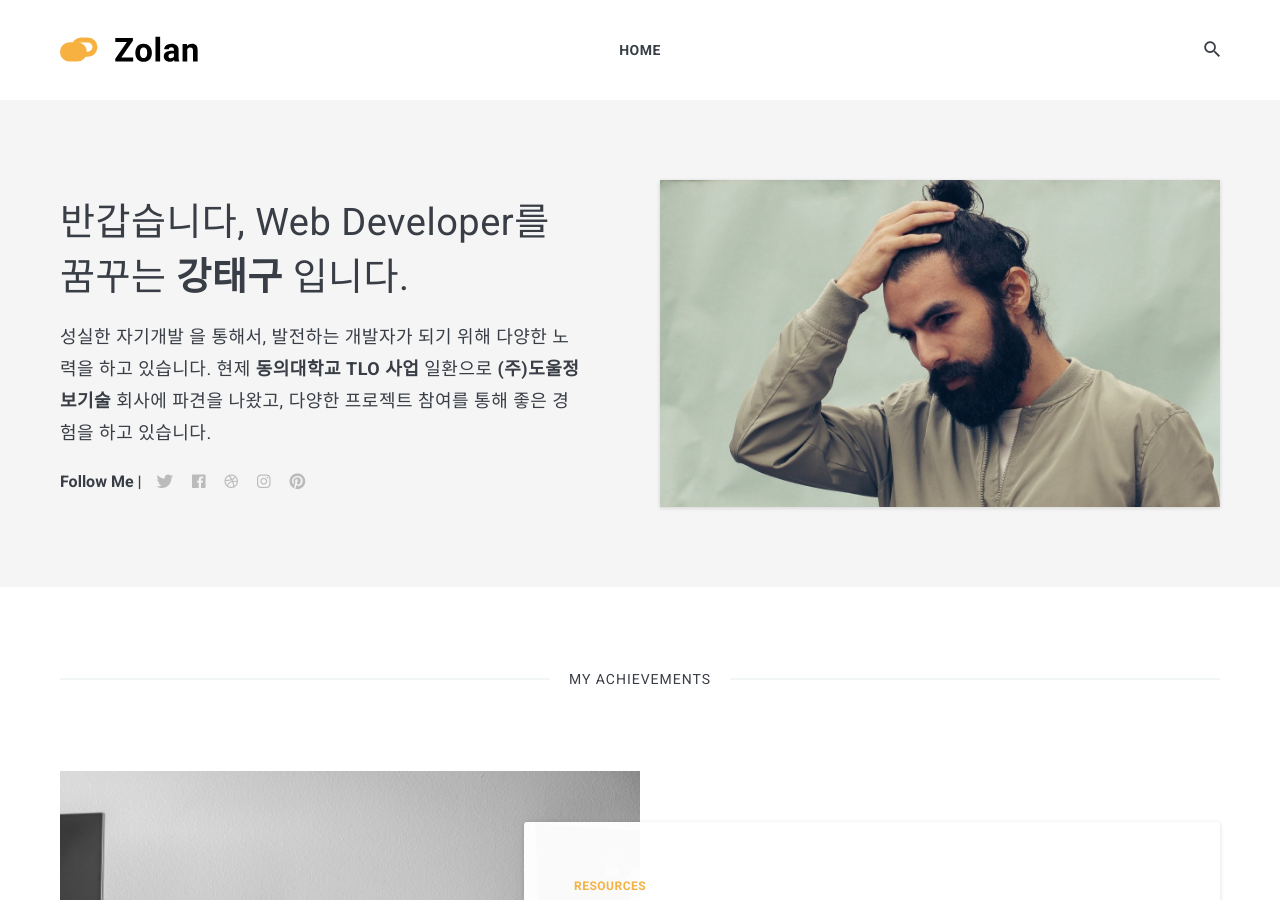
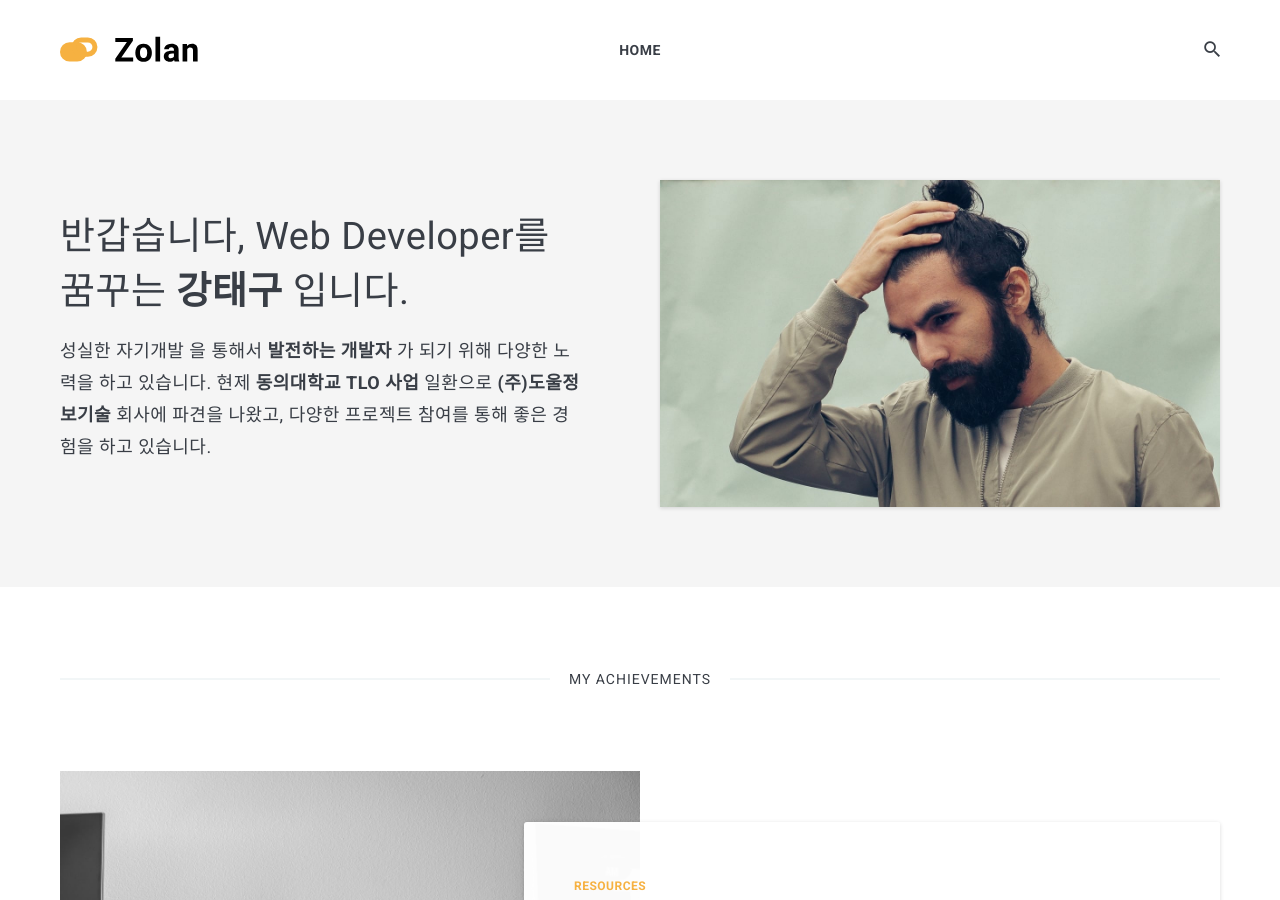
Before and after one commit to kangteagu/KANGTEAGU.github.io, a Jekyll site: the page built from index.html, in a window 1280 px wide and 900 px high. Built offline with Jekyll 4.4.1, drawn with Linux system fonts in a browser that asks for light colours; nearby versions of some CDN libraries; the list of posts is cut into pages by our own code.

Commit message:
social
소셜 타이틀 삭제

```diff
--- a/_data/settings.yml
+++ b/_data/settings.yml
@@ -11,7 +11,7 @@ author:
   name: 강태구
   image: 01.jpg
   say-hello: 반갑습니다, Web Developer를 꿈꾸는 <strong>강태구</strong> 입니다.
-  bio: 성실한 <string>자기개발</strong> 을 통해서, 발전하는 개발자가 되기 위해 다양한 노력을 하고 있습니다. 현제 <strong>동의대학교 TLO 사업</strong> 일환으로 <strong>(주)도울정보기술</strong> 회사에 파견을 나왔고, 다양한 프로젝트 참여를 통해 좋은 경험을 하고 있습니다.
+  bio: 성실한 <string>자기개발</strong> 을 통해서 <strong>발전하는 개발자</strong> 가 되기 위해 다양한 노력을 하고 있습니다. 현제 <strong>동의대학교 TLO 사업</strong> 일환으로 <strong>(주)도울정보기술</strong> 회사에 파견을 나왔고, 다양한 프로젝트 참여를 통해 좋은 경험을 하고 있습니다.
 
 
 #-------------------------------
--- a/_includes/contact-link.html
+++ /dev/null
@@ -1,23 +0,0 @@
-<div class="contact">
-  <ul class="contact__list list-reset">
-    {% if site.data.settings.twitter %}
-      <li><a href="{{ site.data.settings.twitter }}"><i class="ion ion-logo-twitter"></i></a></li>
-    {% else %} {% endif %}
-
-    {% if site.data.settings.facebook %}
-      <li><a href="{{ site.data.settings.facebook }}"><i class="ion ion-logo-facebook"></i></a></li>
-    {% else %} {% endif %}
-
-    {% if site.data.settings.dribbble %}
-      <li><a href="{{ site.data.settings.dribbble }}"><i class="ion ion-logo-dribbble"></i></a></li>
-    {% else %} {% endif %}
-
-    {% if site.data.settings.instagram %}
-      <li><a href="{{ site.data.settings.instagram }}"><i class="ion ion-logo-instagram"></i></a></li>
-    {% else %} {% endif %}
-
-    {% if site.data.settings.pinterest %}
-      <li><a href="{{ site.data.settings.pinterest }}"><i class="ion ion-logo-pinterest"></i></a></li>
-    {% else %} {% endif %}
-  </ul>
-</div>
--- a/_includes/hero.html
+++ b/_includes/hero.html
@@ -6,10 +6,6 @@
         <div class="hero__content">
           <h1 class="hero__title">{{ site.data.settings.author.say-hello }}</h1>
           <p class="hero__subtitle">{{ site.data.settings.author.bio }}</p>
-          <div class="hero__social">
-            <span class="hero__social-title">Follow Me |</span>
-            {% include contact-link.html %}
-          </div>
         </div>
       </div>
       <div class="col col-6 col-t-12">
```
